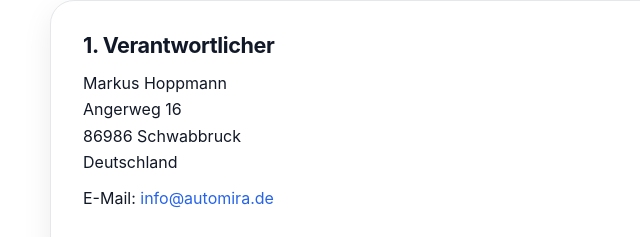
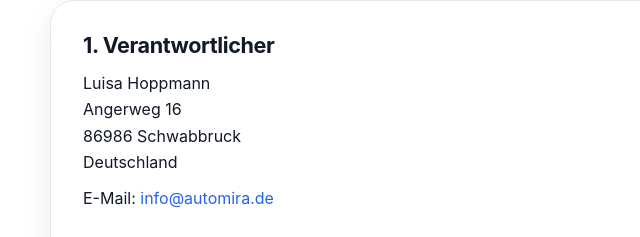
Before and after one commit to MarkusHoppmann/automira-website, a plain HTML site: page datenschutz.html in a window 1280 px wide. Shown: the part 415-652 px from the top of the page, 0-640 px from the left. Drawn offline with Linux system fonts and the light colour scheme.

Commit message:
Update datenschutz.html

```diff
--- a/datenschutz.html
+++ b/datenschutz.html
@@ -232,7 +232,7 @@
           <section>
             <h2>1. Verantwortlicher</h2>
             <p>
-              Markus Hoppmann<br />
+              Luisa Hoppmann<br />
               Angerweg 16<br />
               86986 Schwabbruck<br />
               Deutschland
```
